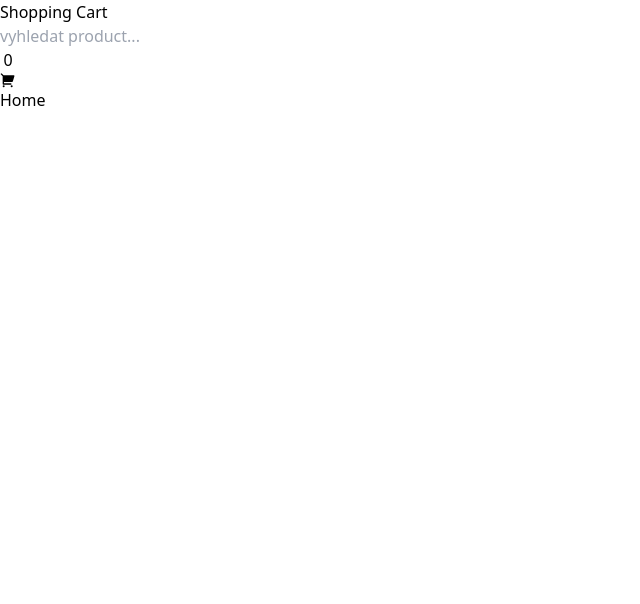
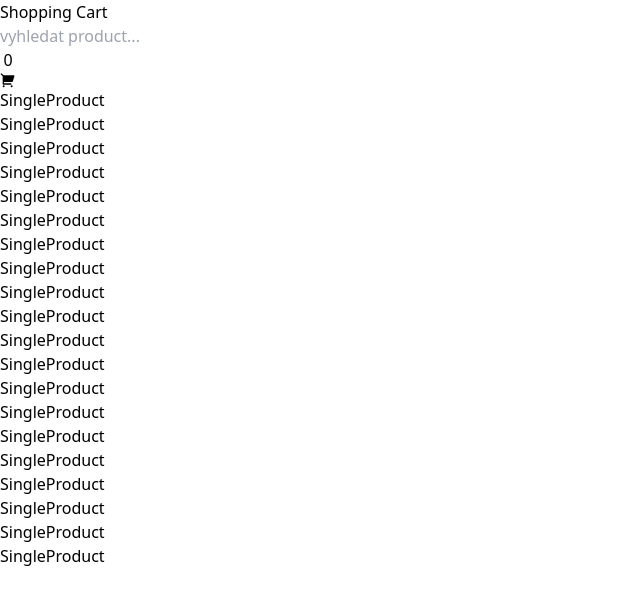
Before and after one commit to JGCZE/E_shop_new, a React (Vite) app: page / in a window 1280 px wide. Shown: the top 604 px of the page, without its empty margins (0-640 px from the left). Built offline with nearby package versions, Linux system fonts and the light colour scheme.

Commit message:
added SingleProduct component to Home page

```diff
--- a/src/components/Home.tsx
+++ b/src/components/Home.tsx
@@ -1,17 +1,27 @@
 
 import { CartState } from "../context/Context"
+import SingleProduct from "./SingleProduct"
 
 
 const Home = () => {
 
   // access the products array from Context.tsx
-  const { state : {products}, } = CartState();
+  // destructure the products array from the state object
+  const { state : { products }} = CartState();
 
-  console.log(products);
 
   return (
-    <div>
-     Home
+    <div className="home">
+     {/* <Filters /> */}
+     <div className="productsContainer">
+        {
+          products.map(prod => {
+            return (
+              <SingleProduct />
+            )
+          })
+        }
+     </div>
     </div>
   )
 }
--- a/src/context/Reducers.tsx
+++ b/src/context/Reducers.tsx
@@ -1,5 +1,6 @@
 export const cartReducer = (state, action) => {
     switch (action.type) {
+       case "ADD_TO_CART":
 
         default:
             break;
```
